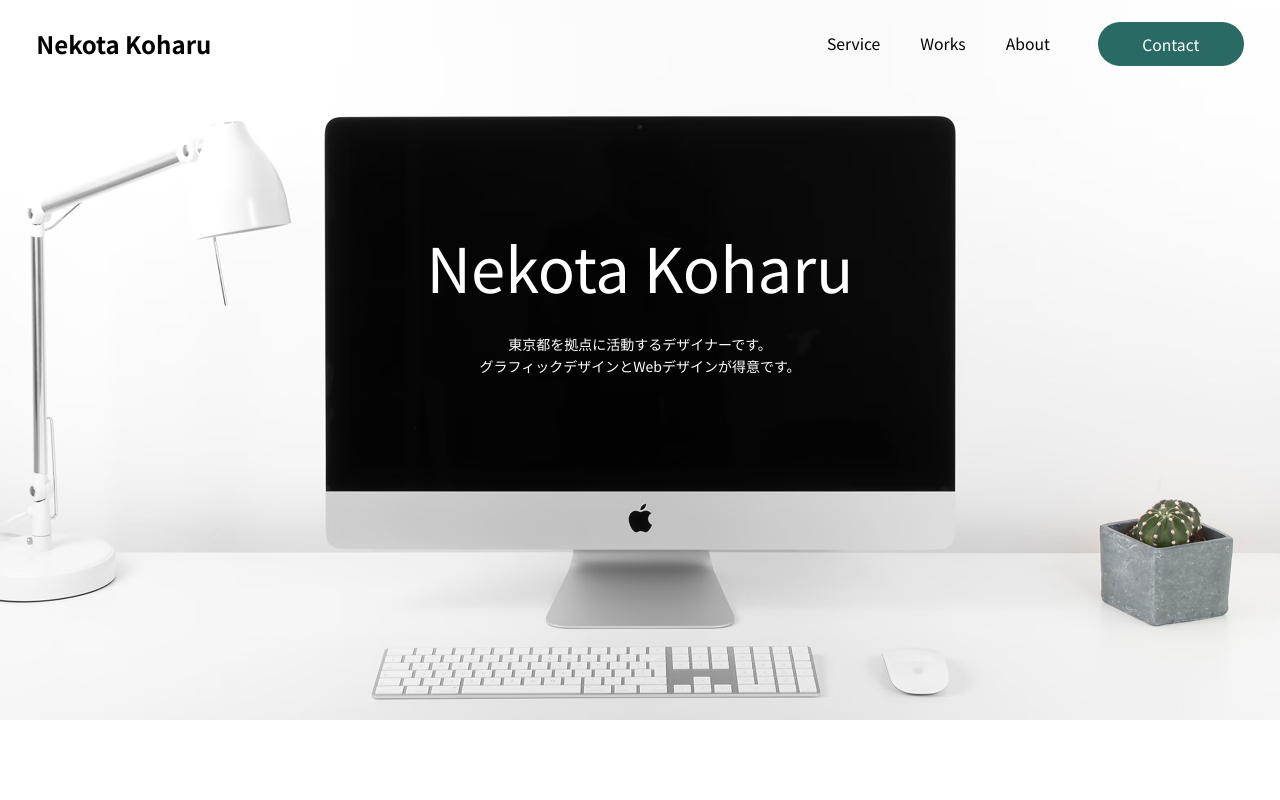
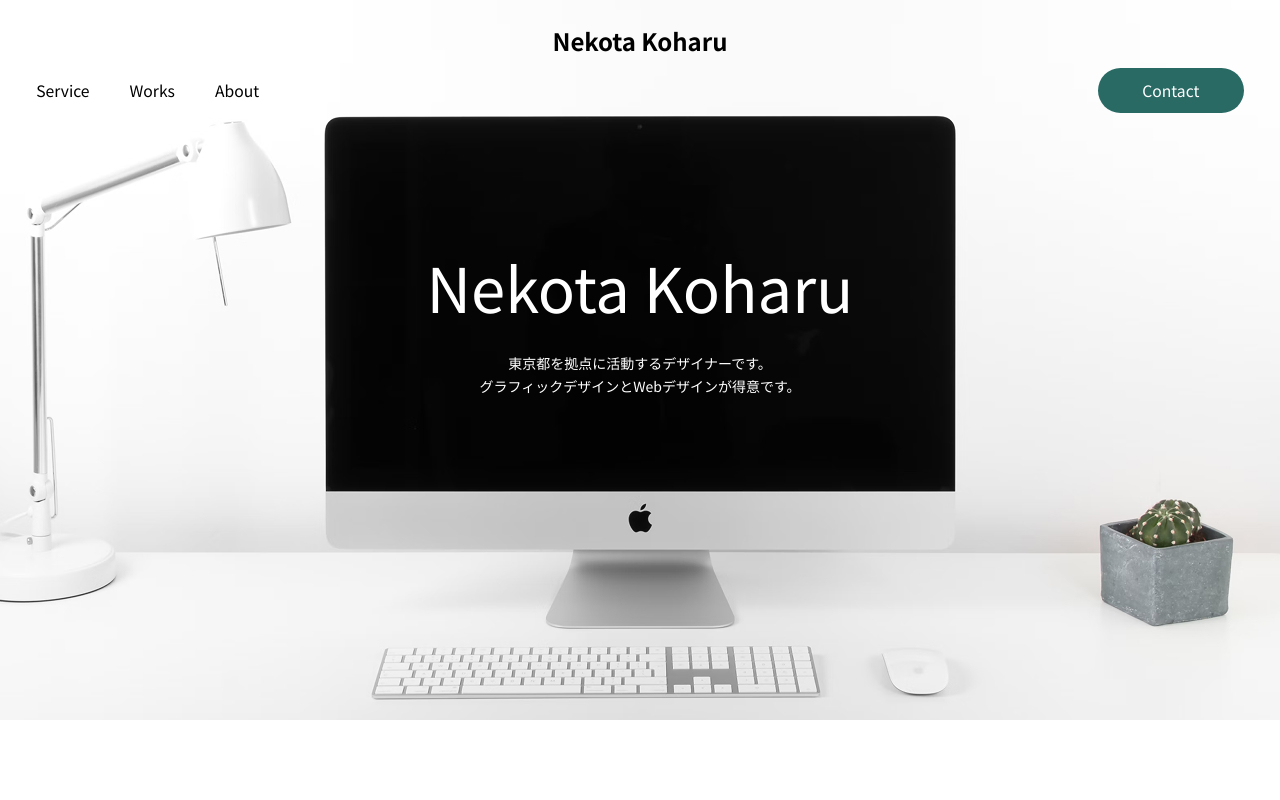
Before and after one commit to yskf-recurrent01/figma_portfolio, a plain HTML site: page index.html in a window 1280 px wide. Shown: the top 800 px of the page. Drawn offline with Linux system fonts and the light colour scheme; some packages are replaced by stand-ins of ours.

Commit message:
fix:メインコピーの配置方法をpositionに変更

```diff
--- a/css/style.css
+++ b/css/style.css
@@ -33,14 +33,14 @@ img {
 
 .l-header {
     height: 720px;
-
     background-image: url(../img/mv.jpg);
     background-repeat: no-repeat;
     background-position: center center;
     background-size: cover;
-    display: flex;
+    /* display: flex;
     flex-direction: column;
-    gap: 130px;
+    gap: 130px; */
+    position: relative;
 }
 
 .l-header-inner {
@@ -160,6 +160,9 @@ img {
     display: flex;
     flex-direction: column;
     gap: 16px;
+    position: absolute;
+    width: 100%;
+    top: 33%;
 }
 
 .c-copy__main {
@@ -249,7 +252,7 @@ img {
 }
 
 @media screen and (min-width:768px){
-    .l-header-inner,.l-service-list,.c-about{
+    .l-service-list,.c-about{
         flex-direction: row;
     }
     .l-header-inner{
```
